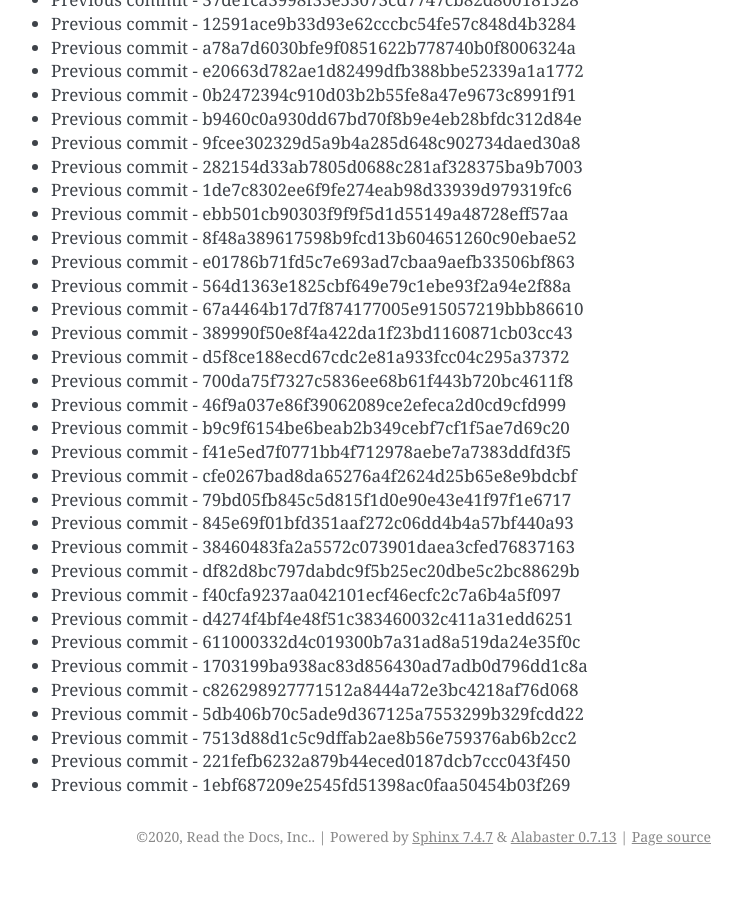
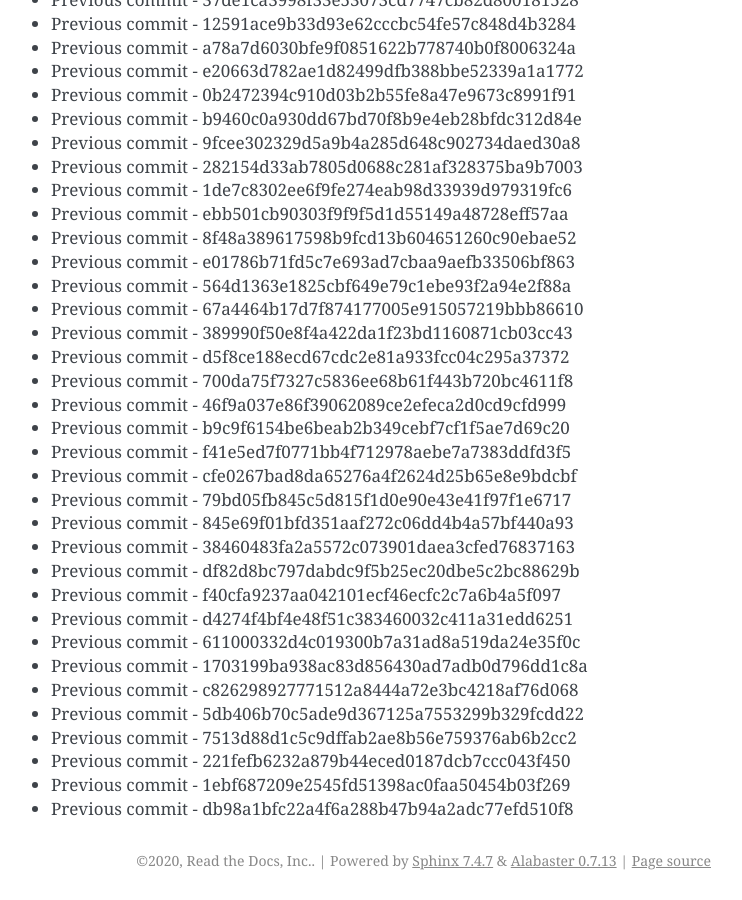
Before and after one commit to readthedocs/rtd-git-stresstest, a Sphinx documentation site: the page built from docs/updates.rst, in a window 1280 px wide and 900 px high, scrolled down 33995 px. Shown: the whole window, without its empty margins (399-1141 px from the left). Built offline with Sphinx 7.4.7, drawn with Linux system fonts in a browser that asks for light colours; before the commit the page ends 34871 px from its top, so only the background shows below that.

Commit message:
Generating commit from previous: db98a1bfc22a4f6a288b47b94a2adc77efd510f8

```diff
--- a/docs/updates.rst
+++ b/docs/updates.rst
@@ -1460,3 +1460,4 @@ It can be tested for any performance characteristics.
 * Previous commit - 7513d88d1c5c9dffab2ae8b56e759376ab6b2cc2
 * Previous commit - 221fefb6232a879b44eced0187dcb7ccc043f450
 * Previous commit - 1ebf687209e2545fd51398ac0faa50454b03f269
+* Previous commit - db98a1bfc22a4f6a288b47b94a2adc77efd510f8
```
